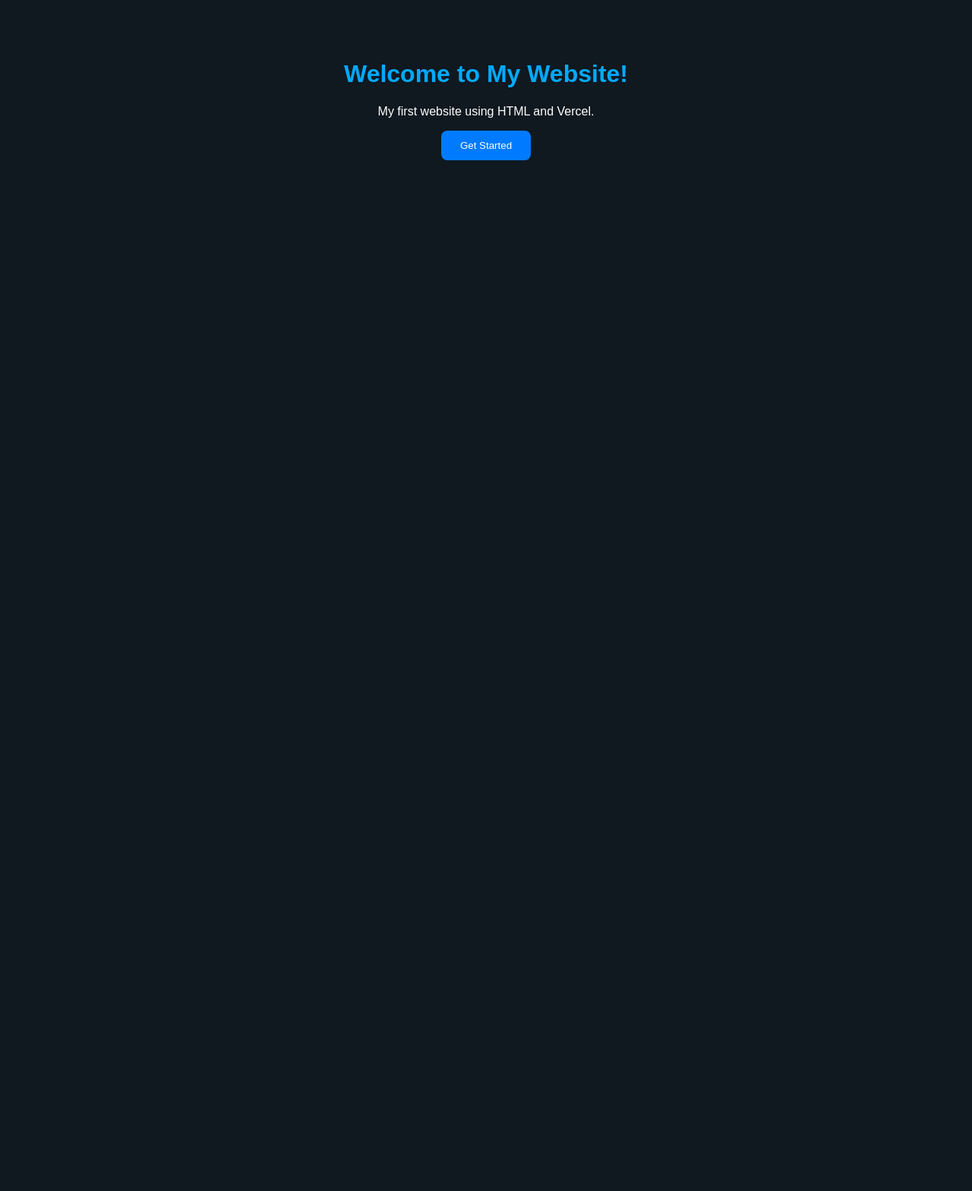
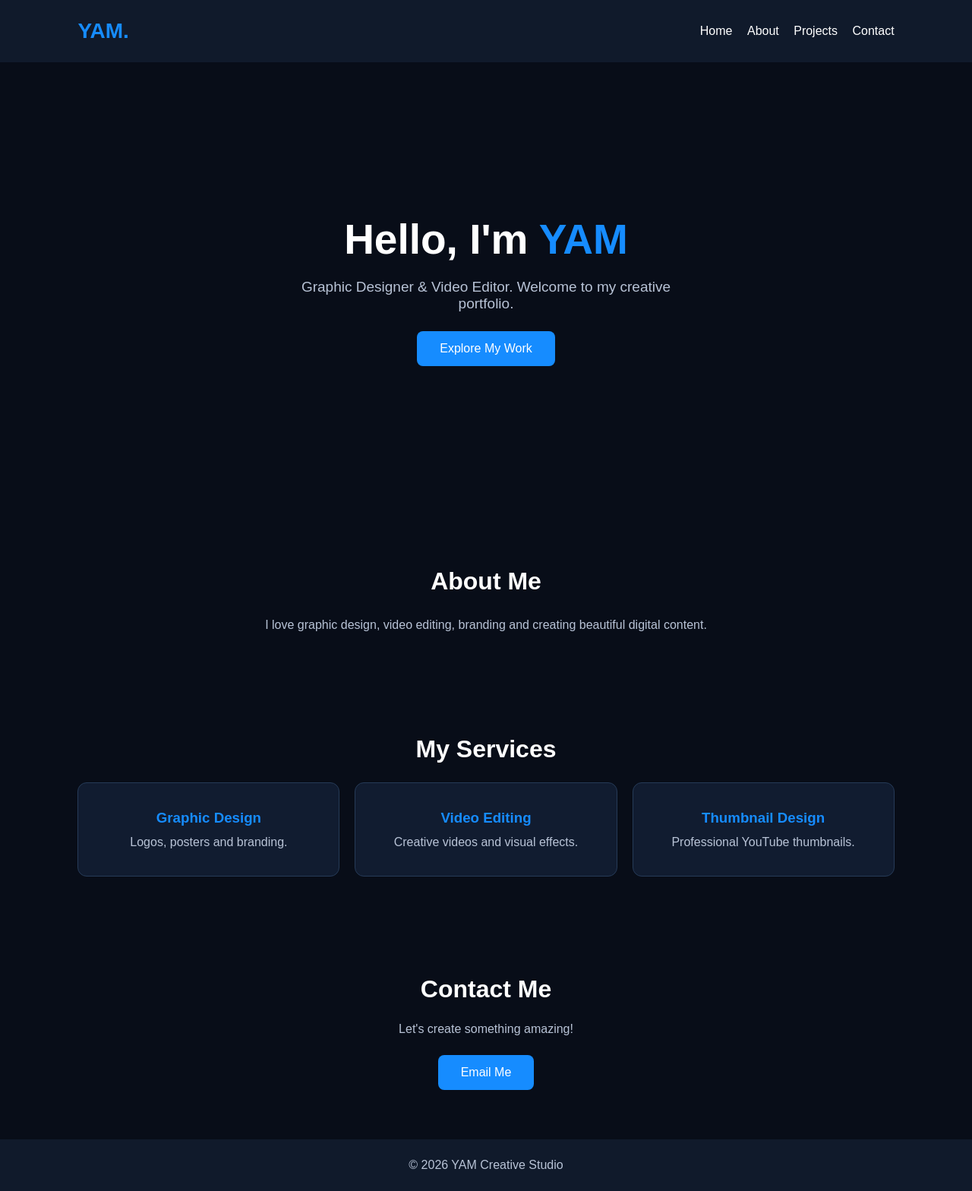
Before and after one commit to yamanuel21/my-first-website, a plain HTML site: page index.html in a window 1280 px wide. Shown: the whole page at 76% size. Before the commit the page ends 800 px from the top, so only its background shows below. Drawn offline with Linux system fonts and the light colour scheme.

Commit message:
Update portfolio website

```diff
--- a/index.html
+++ b/index.html
@@ -1,37 +1,205 @@
+
 <!DOCTYPE html>
-<html>
+<html lang="en">
 <head>
-    <title>My First Website</title>
+<meta charset="UTF-8">
 <meta name="viewport" content="width=device-width, initial-scale=1.0">
+<title>YAM | Creative Studio</title>
+
 <style>
-        body {
-            background: #101820;
-            color: white;
-            font-family: Arial;
-            text-align: center;
-            padding: 50px 15px;
+* {
+  margin: 0;
+  padding: 0;
+  box-sizing: border-box;
 }
 
-        h1 {
-            color: #00aaff;
+body {
+  background: #080d18;
+  color: white;
+  font-family: Arial, sans-serif;
 }
 
-        button {
-            background: #007bff;
+header {
+  display: flex;
+  justify-content: space-between;
+  align-items: center;
+  padding: 25px 8%;
+  background: #101a2b;
+}
+
+.logo {
+  font-size: 28px;
+  color: #168cff;
+  font-weight: bold;
+}
+
+nav a {
   color: white;
-            padding: 12px 25px;
-            border: none;
+  text-decoration: none;
+  margin-left: 15px;
+}
+
+.hero {
+  min-height: 75vh;
+  display: flex;
+  flex-direction: column;
+  justify-content: center;
+  align-items: center;
+  text-align: center;
+  padding: 30px;
+}
+
+.hero h1 {
+  font-size: 55px;
+  margin-bottom: 20px;
+}
+
+.hero span {
+  color: #168cff;
+}
+
+.hero p {
+  color: #b8c3d6;
+  font-size: 19px;
+  max-width: 550px;
+}
+
+.btn {
+  display: inline-block;
+  margin-top: 25px;
+  padding: 14px 30px;
+  background: #168cff;
+  color: white;
+  text-decoration: none;
   border-radius: 8px;
+}
+
+section {
+  padding: 65px 8%;
+  text-align: center;
+}
+
+h2 {
+  font-size: 32px;
+  margin-bottom: 25px;
+}
+
+.about p {
+  color: #b8c3d6;
+  line-height: 1.8;
+}
+
+.projects {
+  display: grid;
+  grid-template-columns:
+  repeat(auto-fit, minmax(200px, 1fr));
+  gap: 20px;
+}
+
+.card {
+  background: #111c30;
+  padding: 35px 20px;
+  border-radius: 12px;
+  border: 1px solid #263b58;
+}
+
+.card h3 {
+  color: #168cff;
+  margin-bottom: 12px;
+}
+
+.card p {
+  color: #b8c3d6;
+}
+
+.contact p {
+  color: #b8c3d6;
+}
+
+footer {
+  background: #101a2b;
+  padding: 25px;
+  text-align: center;
+  color: #b8c3d6;
+}
+
+@media(max-width: 600px) {
+  header {
+    flex-direction: column;
+    gap: 15px;
+  }
+
+  nav a {
+    margin: 5px;
+    font-size: 13px;
+  }
+
+  .hero h1 {
+    font-size: 38px;
+  }
 }
 </style>
 </head>
+
 <body>
 
-    <h1>Welcome to My Website!</h1>
+<header>
+  <div class="logo">YAM.</div>
+  <nav>
+    <a href="#home">Home</a>
+    <a href="#about">About</a>
+    <a href="#projects">Projects</a>
+    <a href="#contact">Contact</a>
+  </nav>
+</header>
 
-    <p>My first website using HTML and Vercel.</p>
+<div class="hero" id="home">
+  <h1>Hello, I'm <span>YAM</span></h1>
+  <p>Graphic Designer & Video Editor.
+  Welcome to my creative portfolio.</p>
+  <a href="#projects" class="btn">Explore My Work</a>
+</div>
 
-    <button>Get Started</button>
+<section class="about" id="about">
+  <h2>About Me</h2>
+  <p>
+    I love graphic design, video editing,
+    branding and creating beautiful digital content.
+  </p>
+</section>
+
+<section id="projects">
+  <h2>My Services</h2>
+
+  <div class="projects">
+    <div class="card">
+      <h3>Graphic Design</h3>
+      <p>Logos, posters and branding.</p>
+    </div>
+
+    <div class="card">
+      <h3>Video Editing</h3>
+      <p>Creative videos and visual effects.</p>
+    </div>
+
+    <div class="card">
+      <h3>Thumbnail Design</h3>
+      <p>Professional YouTube thumbnails.</p>
+    </div>
+  </div>
+</section>
+
+<section class="contact" id="contact">
+  <h2>Contact Me</h2>
+  <p>Let's create something amazing!</p>
+  <a href="mailto:your@email.com" class="btn">
+    Email Me
+  </a>
+</section>
+
+<footer>
+  © 2026 YAM Creative Studio
+</footer>
 
 </body>
 </html>
```
Lines whose indentation alone changed are shown as unchanged.
